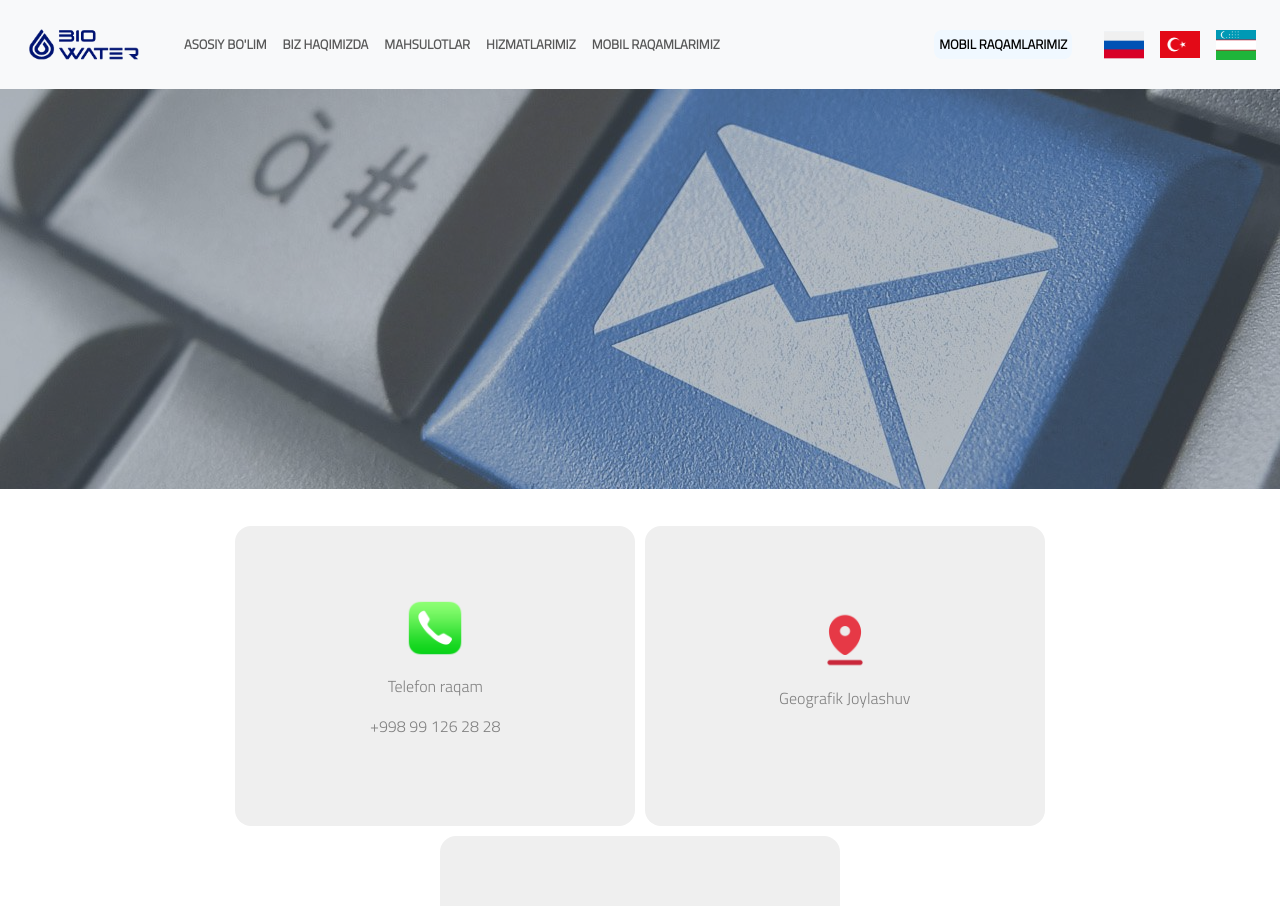
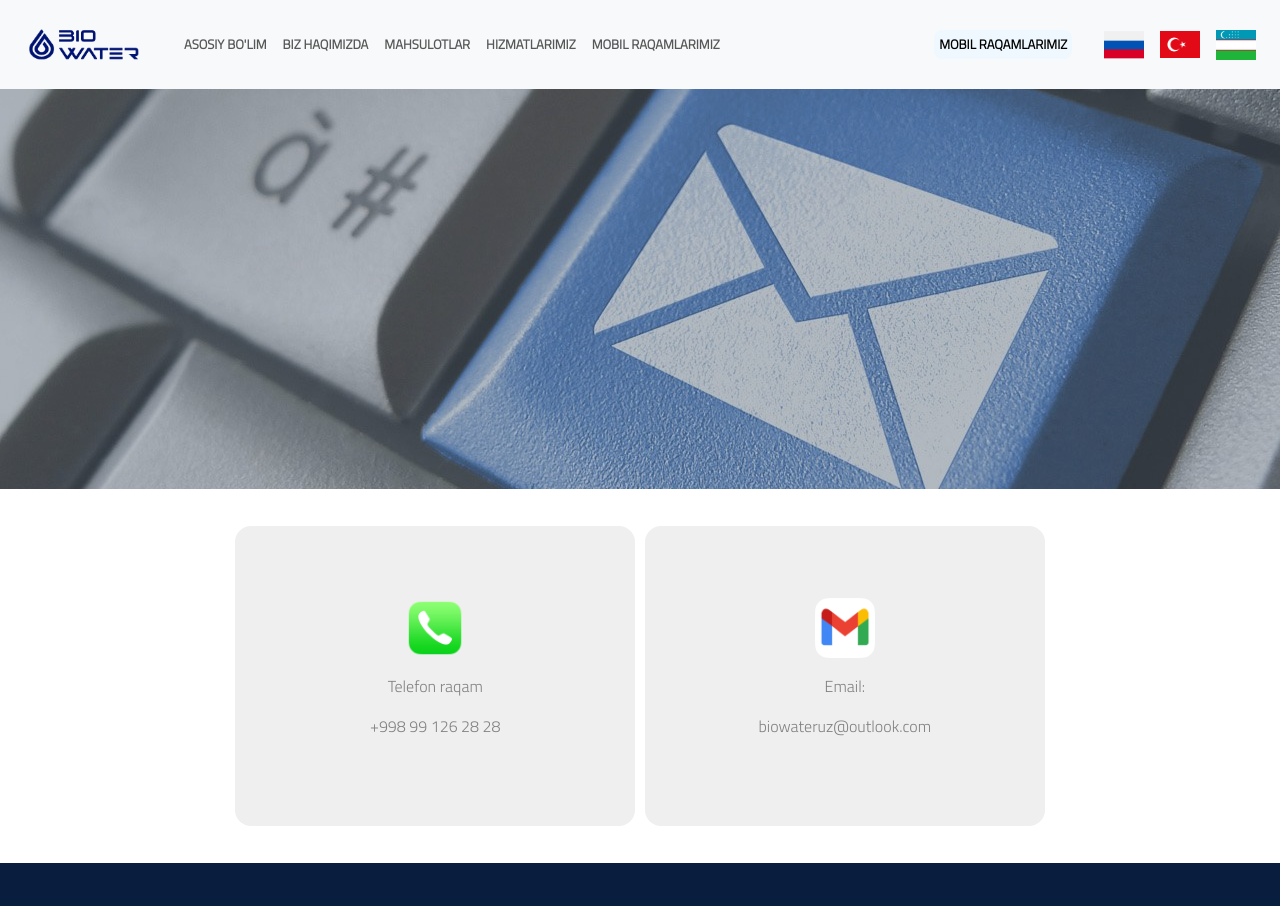
Before and after one commit to Buyukov/biowater-landing-page, a React (Create React App) app: page /MobilRaqam in a window 1280 px wide. Shown: the top 906 px of the page. Built offline with nearby package versions, Linux system fonts and the light colour scheme.

Commit message:
Update-5.01

```diff
--- a/src/components/MobilContactContent.js
+++ b/src/components/MobilContactContent.js
@@ -25,7 +25,7 @@ export default function MobilContactContent() {
           </div>
         </div>
 
-        <div className="MobilConItem">
+        {/* <div className="MobilConItem">
           <div>
             <img src={LocationIcon} height="60px" alt="" />
           </div>
@@ -37,7 +37,7 @@ export default function MobilContactContent() {
           <div>
             <p style={{ color: "grey" }}></p>
           </div>
-        </div>
+        </div> */}
 
         <div className="MobilConItem">
           <div>
```
